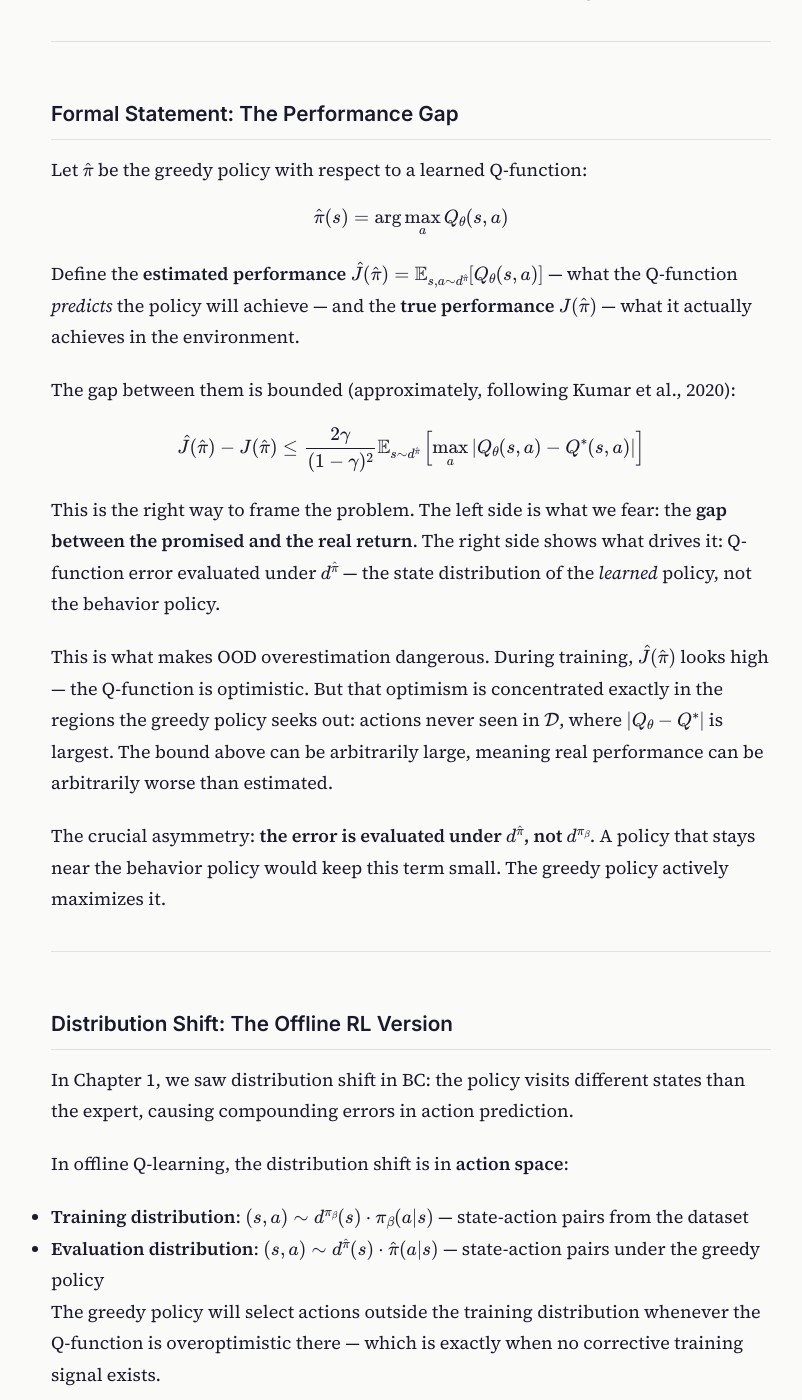
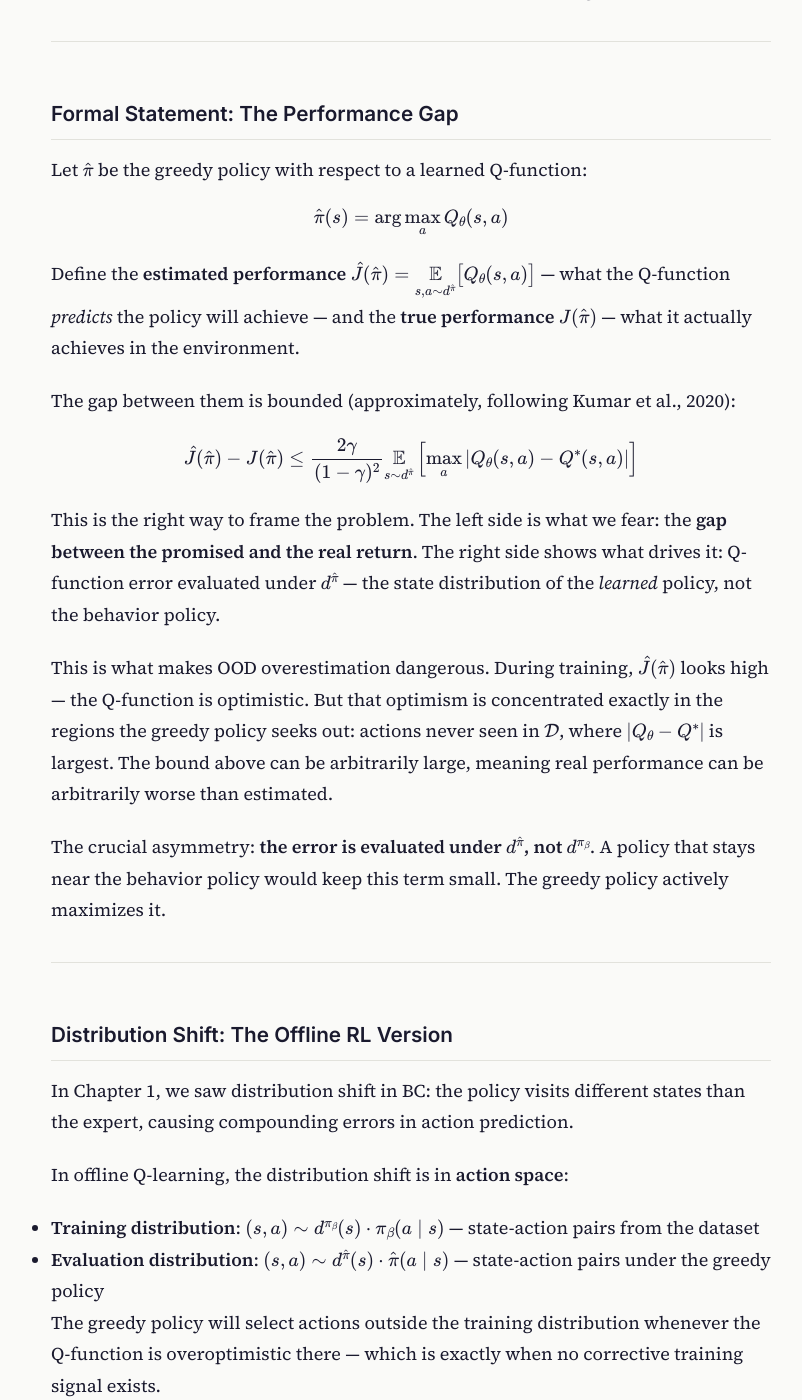
Before and after one commit to corba777/offline-rl-book, a Jekyll site: the page en/chapter2.html, which Jekyll copies as it is, in a window 1280 px wide and 1400 px high, scrolled down 2655 px. Shown: the whole window, without its empty margins (229-1031 px from the left). Built offline with Jekyll 4.4.1, drawn with Linux system fonts in a browser that asks for light colours; nearby versions of some CDN libraries; some of the changed text lies outside the part shown.

Commit message:
ch2 fixes

```diff
--- a/en/chapter2.html
+++ b/en/chapter2.html
@@ -73,14 +73,14 @@
 <p>The Q-function satisfies the <strong>Bellman optimality equation</strong>:</p>
 <p><div class="math-display">$$Q^{*}(s, a) = r(s, a) + \gamma \, \mathbb{E}_{s' \sim P(\cdot|s,a)} \left[ \max_{a'} Q^{*}(s', a') \right]$$</div></p>
 <p>We learn $Q_\theta$ by minimizing the <strong>TD error</strong> (Temporal Difference):</p>
-<p><div class="math-display">$$\mathcal{L}_{TD}(\theta) = \mathbb{E}_{(s,a,r,s') \sim \mathcal{D}} \left[ \left( r + \gamma \max_{a'} Q_{\bar\theta}(s', a') - Q_\theta(s, a) \right)^{2} \right]$$</div></p>
-<p>where $Q_{\bar\theta}$ is a <strong>target network</strong> — a periodically updated copy of $Q_\theta$ used to stabilize training.</p>
+<p><div class="math-display">$$\mathcal{L}_{TD}(\theta) = \mathbb{E}_{(s,a,r,s') \sim \mathcal{D}} \left[ \left( r + \gamma \max_{a'} Q_{\bar{\theta}}(s', a') - Q_\theta(s, a) \right)^{2} \right]$$</div></p>
+<p>where $Q_{\bar{\theta}}$ is a <strong>target network</strong> — a periodically updated copy of $Q_\theta$ used to stabilize training.</p>
 <p>In <strong>online RL</strong>, the agent collects new transitions by acting in the environment. When $Q_\theta$ becomes inaccurate somewhere, the agent will visit those states, get real rewards, and correct the estimate.</p>
 <p>In <strong>offline RL</strong>, the dataset $\mathcal{D}$ is fixed. There is no feedback loop.</p>
 <hr />
 <h2>The Extrapolation Error Problem</h2>
 <p>Here is the key issue. During the $\max_{a'}$ step in the Bellman backup:</p>
-<p><div class="math-display">$$\max_{a'} Q_{\bar\theta}(s', a')$$</div></p>
+<p><div class="math-display">$$\max_{a'} Q_{\bar{\theta}}(s', a')$$</div></p>
 <p>the optimizer searches over <strong>all possible actions</strong> $a'$ — including actions that never appear in the dataset $\mathcal{D}$.</p>
 <p>For an action $a' \notin \mathcal{D}$, the Q-function has no training signal. Its value at $(s', a')$ is determined entirely by generalization from nearby points — which, for neural networks, can be arbitrarily optimistic.</p>
 <p>When the Bellman backup picks this overestimated $Q(s', a')$ as the target, it propagates the overestimation backward through the chain:</p>
@@ -95,19 +95,19 @@
 <h2>Formal Statement: The Performance Gap</h2>
 <p>Let $\hat{\pi}$ be the greedy policy with respect to a learned Q-function:</p>
 <p><div class="math-display">$$\hat{\pi}(s) = \arg\max_a Q_\theta(s, a)$$</div></p>
-<p>Define the <strong>estimated performance</strong> $\hat{J}(\hat{\pi}) = \mathbb{E}_{s,a \sim d^{\hat{\pi}}}[Q_\theta(s,a)]$ — what the Q-function <em>predicts</em> the policy will achieve — and the <strong>true performance</strong> $J(\hat{\pi})$ — what it actually achieves in the environment.</p>
+<p>Define the <strong>estimated performance</strong> $\hat{J}(\hat{\pi}) = \underset{s,a \sim d^{{\hat{\pi}}}}{\mathbb{E}}\bigl[Q_\theta(s,a)\bigr]$ — what the Q-function <em>predicts</em> the policy will achieve — and the <strong>true performance</strong> $J(\hat{\pi})$ — what it actually achieves in the environment.</p>
 <p>The gap between them is bounded (approximately, following Kumar et al., 2020):</p>
-<p><div class="math-display">$$\hat{J}(\hat{\pi}) - J(\hat{\pi}) \leq \frac{2\gamma}{(1-\gamma)^{2}} \mathbb{E}_{s \sim d^{\hat{\pi}}}\left[\max_a \left| Q_\theta(s,a) - Q^{*}(s,a) \right|\right]$$</div></p>
-<p>This is the right way to frame the problem. The left side is what we fear: the <strong>gap between the promised and the real return</strong>. The right side shows what drives it: Q-function error evaluated under $d^{\hat{\pi}}$ — the state distribution of the <em>learned</em> policy, not the behavior policy.</p>
-<p>This is what makes OOD overestimation dangerous. During training, $\hat{J}(\hat{\pi})$ looks high — the Q-function is optimistic. But that optimism is concentrated exactly in the regions the greedy policy seeks out: actions never seen in $\mathcal{D}$, where $|Q_\theta - Q^{*}|$ is largest. The bound above can be arbitrarily large, meaning real performance can be arbitrarily worse than estimated.</p>
-<p>The crucial asymmetry: <strong>the error is evaluated under $d^{\hat{\pi}}$, not $d^{\pi_\beta}$</strong>. A policy that stays near the behavior policy would keep this term small. The greedy policy actively maximizes it.</p>
+<p><div class="math-display">$$\hat{J}(\hat{\pi}) - J(\hat{\pi}) \leq \frac{2\gamma}{(1-\gamma)^{2}} \underset{s \sim d^{{\hat{\pi}}}}{\mathbb{E}}\left[\max_a \left| Q_\theta(s,a) - Q^{*}(s,a) \right|\right]$$</div></p>
+<p>This is the right way to frame the problem. The left side is what we fear: the <strong>gap between the promised and the real return</strong>. The right side shows what drives it: Q-function error evaluated under $d^{{\hat{\pi}}}$ — the state distribution of the <em>learned</em> policy, not the behavior policy.</p>
+<p>This is what makes OOD overestimation dangerous. During training, $\hat{J}(\hat{\pi})$ looks high — the Q-function is optimistic. But that optimism is concentrated exactly in the regions the greedy policy seeks out: actions never seen in $\mathcal{D}$, where $\lvert Q_\theta - Q^{*} \rvert$ is largest. The bound above can be arbitrarily large, meaning real performance can be arbitrarily worse than estimated.</p>
+<p>The crucial asymmetry: <strong>the error is evaluated under $d^{{\hat{\pi}}}$, not $d^{{\pi_{\beta}}}$</strong>. A policy that stays near the behavior policy would keep this term small. The greedy policy actively maximizes it.</p>
 <hr />
 <h2>Distribution Shift: The Offline RL Version</h2>
 <p>In Chapter 1, we saw distribution shift in BC: the policy visits different states than the expert, causing compounding errors in action prediction.</p>
 <p>In offline Q-learning, the distribution shift is in <strong>action space</strong>:</p>
 <ul>
-<li><strong>Training distribution</strong>: $(s, a) \sim d^{\pi_\beta}(s) \cdot \pi_\beta(a|s)$ — state-action pairs from the dataset</li>
-<li><strong>Evaluation distribution</strong>: $(s, a) \sim d^{\hat{\pi}}(s) \cdot \hat{\pi}(a|s)$ — state-action pairs under the greedy policy</li>
+<li><strong>Training distribution</strong>: $(s, a) \sim d^{{\pi_{\beta}}}(s) \cdot \pi_{\beta}(a \mid s)$ — state-action pairs from the dataset</li>
+<li><strong>Evaluation distribution</strong>: $(s, a) \sim d^{{\hat{\pi}}}(s) \cdot \hat{\pi}(a \mid s)$ — state-action pairs under the greedy policy</li>
 </ul>
 <p>The greedy policy will select actions outside the training distribution whenever the Q-function is overoptimistic there — which is exactly when no corrective training signal exists.</p>
 <p>This is sometimes called the <strong>"deadly triad"</strong>: function approximation + bootstrapping + off-policy learning. All three are present in offline Q-learning.</p>
@@ -196,8 +196,8 @@
 <p>Too conservative → policy = BC (no improvement over behavior)
 Too aggressive → policy exploits Q-function errors (catastrophic failure)</p>
 <p>The solution space splits into two families:</p>
-<p><strong>Policy-constraint methods</strong> — restrict the learned policy to stay close to $\pi_\beta$:</p>
-<p><div class="math-display">$$\pi^{*} = \arg\max_\pi \mathbb{E}_{s \sim \mathcal{D}} \left[ Q(s, \pi(s)) \right] \quad \text{s.t.} \quad D(\pi \| \pi_\beta) \leq \epsilon$$</div></p>
+<p><strong>Policy-constraint methods</strong> — restrict the learned policy to stay close to $\pi_{\beta}$:</p>
+<p><div class="math-display">$$\pi^{*} = \arg\max_\pi \mathbb{E}_{s \sim \mathcal{D}} \left[ Q(s, \pi(s)) \right] \quad \text{s.t.} \quad D(\pi \,\|\, \pi_{\beta}) \leq \epsilon$$</div></p>
 <p>Examples: TD3+BC, BEAR, BCQ.</p>
 <p><strong>Value-pessimism methods</strong> — instead of constraining the policy, make Q-values pessimistic for OOD actions:</p>
 <p><div class="math-display">$$Q^{*} = \arg\min_Q \mathcal{L}_{TD}(Q) + \alpha \cdot \mathbb{E}_{s \sim \mathcal{D}, a \sim \pi} \left[ Q(s,a) \right]$$</div></p>
@@ -205,7 +205,7 @@
 <p>This is the approach of <strong>CQL</strong> (Chapter 4) and <strong>IQL</strong> (Chapter 5).</p>
 <h3>The Offline RL Algorithm Landscape</h3>
 <p>Beyond value-pessimism, two other families are widely used. This book focuses on <strong>value-based</strong> (CQL, IQL) and <strong>model-based</strong> (Chapter 8) methods for depth; the following map helps place them.</p>
-<p><strong>Policy-constraint and Actor-Critic methods</strong> keep the learned policy close to the behavior policy, either by explicit constraints or by regularizing the actor toward the data. <strong>TD3+BC</strong> (Fujimoto &amp; Gu, 2021) adds a behavioral cloning term to the actor loss: $\pi$ maximizes $\lambda Q(s, \pi(s)) - (\pi(s) - a)^{2}$ (with $Q$ scaled by mean $|Q|$ over the batch) so it stays near the data while improving on it. <strong>AWAC</strong> (Advantage-Weighted Actor-Critic) and <strong>AWR</strong> (Advantage-Weighted Regression) fit the policy with importance weights derived from the advantage; they avoid querying Q at OOD actions by using only in-dataset $(s, a)$ for the actor. <strong>BEAR</strong> and <strong>BCQ</strong> restrict the policy support (e.g. to actions close to the dataset or generated by a conditional VAE). All of these are <em>actor-critic</em> in the sense that they train both a critic (Q or V) and an actor (policy), but the actor is constrained or regularized rather than greedy over an unconstrained Q.</p>
+<p><strong>Policy-constraint and Actor-Critic methods</strong> keep the learned policy close to the behavior policy, either by explicit constraints or by regularizing the actor toward the data. <strong>TD3+BC</strong> (Fujimoto &amp; Gu, 2021) adds a behavioral cloning term to the actor loss: $\pi$ maximizes $\lambda Q(s, \pi(s)) - (\pi(s) - a)^{2}$ (with $Q$ scaled by mean $\lvert Q \rvert$ over the batch) so it stays near the data while improving on it. <strong>AWAC</strong> (Advantage-Weighted Actor-Critic) and <strong>AWR</strong> (Advantage-Weighted Regression) fit the policy with importance weights derived from the advantage; they avoid querying Q at OOD actions by using only in-dataset $(s, a)$ for the actor. <strong>BEAR</strong> and <strong>BCQ</strong> restrict the policy support (e.g. to actions close to the dataset or generated by a conditional VAE). All of these are <em>actor-critic</em> in the sense that they train both a critic (Q or V) and an actor (policy), but the actor is constrained or regularized rather than greedy over an unconstrained Q.</p>
 <p><strong>Decision Transformers (DT)</strong> (Chen et al., 2021) take a different view: treat offline RL as <strong>sequence modeling</strong>. The model is given a trajectory prefix (states, actions, returns-to-go or rewards) and predicts the next action autoregressively. There is no Bellman backup and no explicit Q-function; the “policy” is implicit in the conditional distribution over actions given past context and desired return. <strong>Offline DT</strong> is trained by supervised learning on $(s, a, R)$ chunks from the dataset, often with return-conditioning so that at test time you can ask for “high return” behavior. This avoids extrapolation error by construction (no $\max_{a'}$ over OOD actions) but shifts the challenge to generalization of the sequence model and the choice of conditioning. Variants include <strong>Q-learning DT</strong> (e.g. QDT) that combine return-conditioning with TD learning for better credit assignment.</p>
 <p>For practitioners: value-pessimism (CQL, IQL) and model-based methods (Chapter 8) are a strong default for continuous control and process data; policy-constraint (e.g. TD3+BC) and DT are worth trying when you have long horizons, multi-task data, or a preference for sequence-model tooling. References for these families are listed at the end of this chapter.</p>
 <hr />
@@ -251,7 +251,7 @@
 </tr>
 </tbody>
 </table>
-<p>The two main remedies: <strong>policy constraints</strong> (stay near $\pi_\beta$) and <strong>value pessimism</strong> (push OOD Q-values down). CQL implements the second approach with an elegant regularization objective — which is where we go next. Chapter 2 also maps the broader landscape: policy-constraint / Actor-Critic (TD3+BC, AWAC, BEAR, BCQ) and Decision Transformers; the book then focuses on value-pessimism (Chapters 4–5) and model-based methods (Chapter 8).</p>
+<p>The two main remedies: <strong>policy constraints</strong> (stay near $\pi_{\beta}$) and <strong>value pessimism</strong> (push OOD Q-values down). CQL implements the second approach with an elegant regularization objective — which is where we go next. Chapter 2 also maps the broader landscape: policy-constraint / Actor-Critic (TD3+BC, AWAC, BEAR, BCQ) and Decision Transformers; the book then focuses on value-pessimism (Chapters 4–5) and model-based methods (Chapter 8).</p>
 <hr />
 <h2>References</h2>
 <ul>
```
Also changed, not shown: en/chapter2.md (+14 -14 lines), ru/chapter2.html (+14 -14 lines), ru/chapter2.md (+14 -14 lines).
